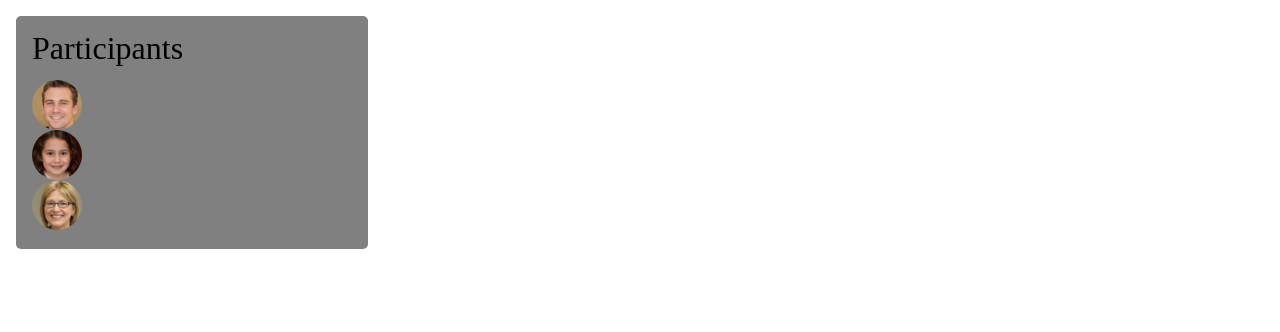
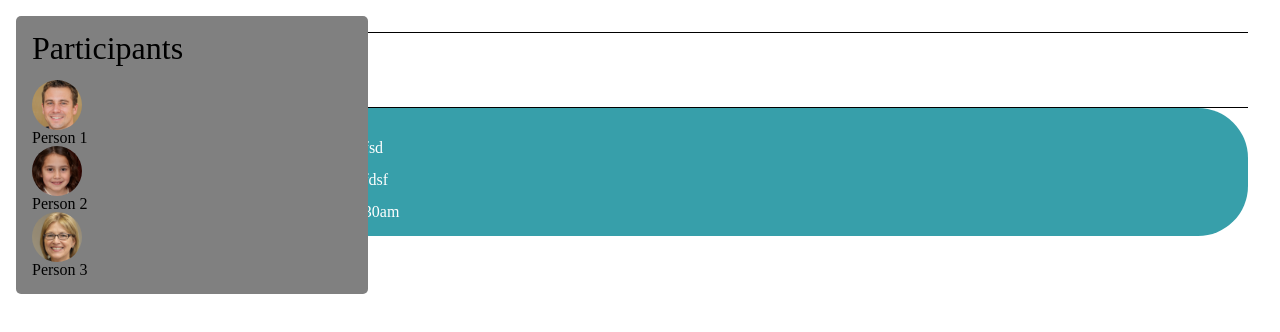
Before and after one commit to uc-media-production/css-positioning-liamp76, a plain HTML site: page css/index.html in a window 1280 px wide. Drawn offline with Linux system fonts and the light colour scheme.

Commit message:
Doing my best, no matter what I do it is different and wrong from what I am supposed to be doing

```diff
--- a/css/index.html
+++ b/css/index.html
@@ -2,7 +2,6 @@
 <html lang="en">
 <head>
     <meta charset="UTF-8">
-    <meta
     <title>Chat Bubbles</title>
     <link rel="stylesheet" href="reset.css" type="text/css"/>
     <link rel="stylesheet" href="style.css" type="text/css"/>
@@ -13,11 +12,25 @@
     <ul>
         <li>
             <img src="img/download.jfif" alt="person"/>
+            <span> Person 1</span>
             <img src="img/person2.jfif" alt="person"/>
+            <span> Person 2</span>
             <img src="img/person3.jfif" alt="person"/>
+            <span> Person 3</span>
         </li>
     </ul>
 </aside>
+<main>
+    <div class="participant-banner">
+        <img class="profile image" src="img/download.jfif" alt="person"/>
+        <h2>Person 1</h2>
+    </div>
+    <div class="chat-bubble">
+        <p>dfsfsd</p>
+        <p>dsffdsf</p>
+        <p class="timestamp" >11:30am</p>
 
+    </div>
+</main>
 </body>
 </html>
--- a/css/style.css
+++ b/css/style.css
@@ -11,6 +11,11 @@ aside{
     position: fixed;
     top: 1rem;
 }
+.profile {
+    width:50px;
+    border-radius: 50%;
+    display: block;
+}
 aside ul li{
     display:inline-block;
 }
@@ -23,9 +28,35 @@ h1{
     font-size:2rem;
     margin-bottom:1rem;
 }
+h2{
+    font-size: 1rem;
+    margin-bottom: 0.5rem;
+}
 
 main{
     padding: 1rem;
     width: 75%;
     float: right;
 }
+
+.participant-banner {
+    background: white;
+    border-top: 1px solid black;
+    border-bottom: 1px solid black;
+}
+
+.chat-bubble{
+    background-color:#379faa;
+    border-radius: 50px;
+    padding: 1rem 2rem;
+    color: white;
+
+}
+
+p {
+    margin: 1rem 0 auto;
+}
+
+.timestamp{
+
+}
```
